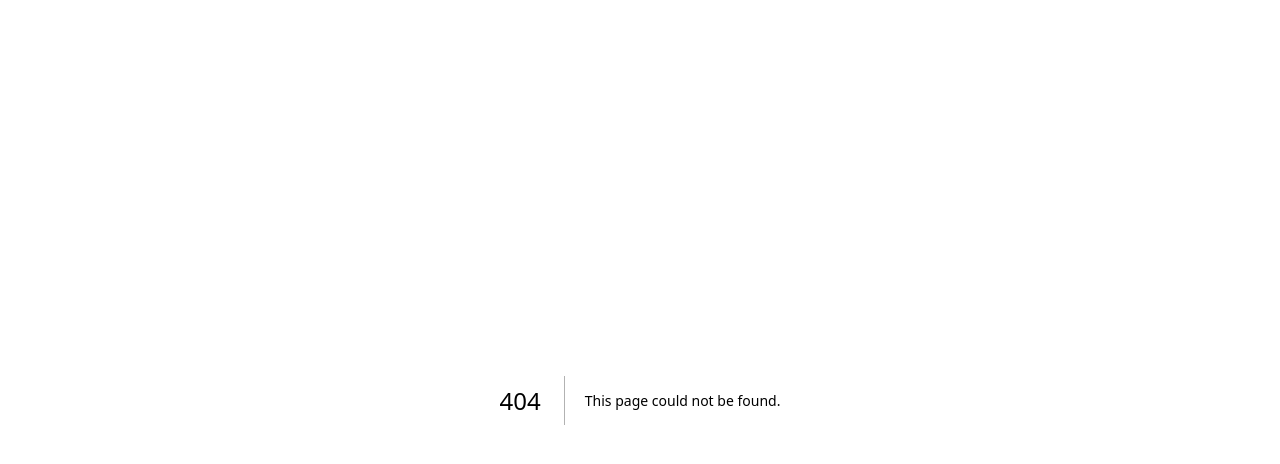
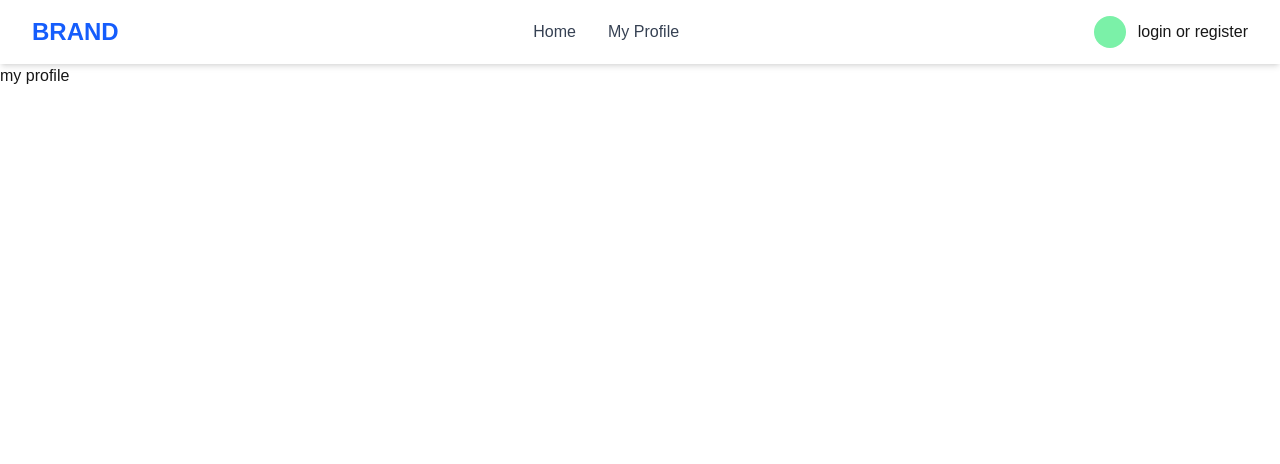
Before and after one commit to hridoy-ahmmad/Big-budget-Shop, a Next.js app: page /profile in a window 1280 px wide. Before the commit this address had no page. Shown: the top 464 px of the page. Built offline with nearby package versions, Linux system fonts and the light colour scheme.

Commit message:
first commit

```diff
--- a/package.json
+++ b/package.json
@@ -9,6 +9,7 @@
     "lint": "eslint"
   },
   "dependencies": {
+    "lucide-react": "^1.3.0",
     "next": "16.2.6",
     "react": "19.2.4",
     "react-dom": "19.2.4"
--- a/src/app/layout.js
+++ b/src/app/layout.js
@@ -1,5 +1,6 @@
 import { Geist, Geist_Mono } from "next/font/google";
 import "./globals.css";
+import Navbar from "@/components/Navbar";
 
 const geistSans = Geist({
   variable: "--font-geist-sans",
@@ -22,7 +23,10 @@ export default function RootLayout({ children }) {
       lang="en"
       className={`${geistSans.variable} ${geistMono.variable} h-full antialiased`}
     >
-      <body className="min-h-full flex flex-col">{children}</body>
+      <body className="min-h-full flex flex-col">
+        <Navbar />
+        {children}
+      </body>
     </html>
   );
 }
--- a/src/app/page.js
+++ b/src/app/page.js
@@ -2,64 +2,8 @@ import Image from "next/image";
 
 export default function Home() {
   return (
-    <div className="flex flex-col flex-1 items-center justify-center bg-zinc-50 font-sans dark:bg-black">
-      <main className="flex flex-1 w-full max-w-3xl flex-col items-center justify-between py-32 px-16 bg-white dark:bg-black sm:items-start">
-        <Image
-          className="dark:invert"
-          src="/next.svg"
-          alt="Next.js logo"
-          width={100}
-          height={20}
-          priority
-        />
-        <div className="flex flex-col items-center gap-6 text-center sm:items-start sm:text-left">
-          <h1 className="max-w-xs text-3xl font-semibold leading-10 tracking-tight text-black dark:text-zinc-50">
-            To get started, edit the page.js file.
-          </h1>
-          <p className="max-w-md text-lg leading-8 text-zinc-600 dark:text-zinc-400">
-            Looking for a starting point or more instructions? Head over to{" "}
-            <a
-              href="https://vercel.com/templates?framework=next.js&utm_source=create-next-app&utm_medium=appdir-template-tw&utm_campaign=create-next-app"
-              className="font-medium text-zinc-950 dark:text-zinc-50"
-            >
-              Templates
-            </a>{" "}
-            or the{" "}
-            <a
-              href="https://nextjs.org/learn?utm_source=create-next-app&utm_medium=appdir-template-tw&utm_campaign=create-next-app"
-              className="font-medium text-zinc-950 dark:text-zinc-50"
-            >
-              Learning
-            </a>{" "}
-            center.
-          </p>
-        </div>
-        <div className="flex flex-col gap-4 text-base font-medium sm:flex-row">
-          <a
-            className="flex h-12 w-full items-center justify-center gap-2 rounded-full bg-foreground px-5 text-background transition-colors hover:bg-[#383838] dark:hover:bg-[#ccc] md:w-[158px]"
-            href="https://vercel.com/new?utm_source=create-next-app&utm_medium=appdir-template-tw&utm_campaign=create-next-app"
-            target="_blank"
-            rel="noopener noreferrer"
-          >
-            <Image
-              className="dark:invert"
-              src="/vercel.svg"
-              alt="Vercel logomark"
-              width={16}
-              height={16}
-            />
-            Deploy Now
-          </a>
-          <a
-            className="flex h-12 w-full items-center justify-center rounded-full border border-solid border-black/[.08] px-5 transition-colors hover:border-transparent hover:bg-black/[.04] dark:border-white/[.145] dark:hover:bg-[#1a1a1a] md:w-[158px]"
-            href="https://nextjs.org/docs?utm_source=create-next-app&utm_medium=appdir-template-tw&utm_campaign=create-next-app"
-            target="_blank"
-            rel="noopener noreferrer"
-          >
-            Documentation
-          </a>
-        </div>
-      </main>
+    <div>
+      Home page
     </div>
   );
 }
--- /dev/null
+++ b/src/app/profile/page.jsx
@@ -0,0 +1,11 @@
+import React from 'react';
+
+const MyProfile = () => {
+    return (
+        <div className='h'>
+            my profile
+        </div>
+    );
+};
+
+export default MyProfile;
--- /dev/null
+++ b/src/components/Navbar.jsx
@@ -0,0 +1,80 @@
+"use client";
+
+import { useState } from "react";
+import Link from "next/link";
+import { Menu, X } from "lucide-react"; // Install lucide-react for icons
+
+const Navbar = () => {
+    const [isOpen, setIsOpen] = useState(false);
+
+    const navLinks = [
+        { name: "Home", href: "/" },
+        { name: "My Profile", href: "/profile" },
+
+    ];
+
+    return (
+        <nav className="bg-white shadow-md  w-full ">
+            <div className="container mx-auto px-4 sm:px-6 lg:px-8">
+                <div className="flex justify-between h-16 items-center">
+                    {/* Logo */}
+                    <div className="flex-shrink-0 flex items-center">
+                        <Link href="/" className="text-2xl font-bold text-blue-600">
+                            BRAND
+                        </Link>
+                    </div>
+
+                    {/* Desktop Menu */}
+                    <div className="hidden md:flex space-x-8">
+                        {navLinks.map((link) => (
+                            <Link
+                                key={link.name}
+                                href={link.href}
+                                className="text-gray-700 hover:text-blue-600 transition-colors font-medium"
+                            >
+                                {link.name}
+                            </Link>
+                        ))}
+                    </div>
+                    <div className="flex gap-3 items-center">
+                        <p className="h-8 w-8 rounded-full bg-green-300"></p>
+                        <div>
+                            <p>login or register</p>
+                        </div>
+                    </div>
+
+                    {/* Mobile Button */}
+                    <div className="md:hidden flex items-center">
+                        <button
+                            onClick={() => setIsOpen(!isOpen)}
+                            className="text-gray-700 hover:text-blue-600 focus:outline-none"
+                        >
+                            {isOpen ? <X size={28} /> : <Menu size={28} />}
+                        </button>
+                    </div>
+                </div>
+            </div>
+
+            {/* Mobile Menu */}
+            {isOpen && (
+                <div className="md:hidden bg-white border-t border-gray-100">
+                    <div className="px-2 pt-2 pb-3 space-y-1 sm:px-3">
+                        {navLinks.map((link) => (
+                            <Link
+                                key={link.name}
+                                href={link.href}
+                                onClick={() => setIsOpen(false)}
+                                className="block px-3 py-2 text-gray-700 hover:bg-blue-50 hover:text-blue-600 rounded-md text-base font-medium"
+                            >
+                                {link.name}
+                            </Link>
+                        ))}
+                    </div>
+                </div>
+            )}
+
+        </nav>
+    );
+};
+
+export default Navbar;
```
Also changed, not shown: 1 other file (tests, documents, lock files or other folders).
